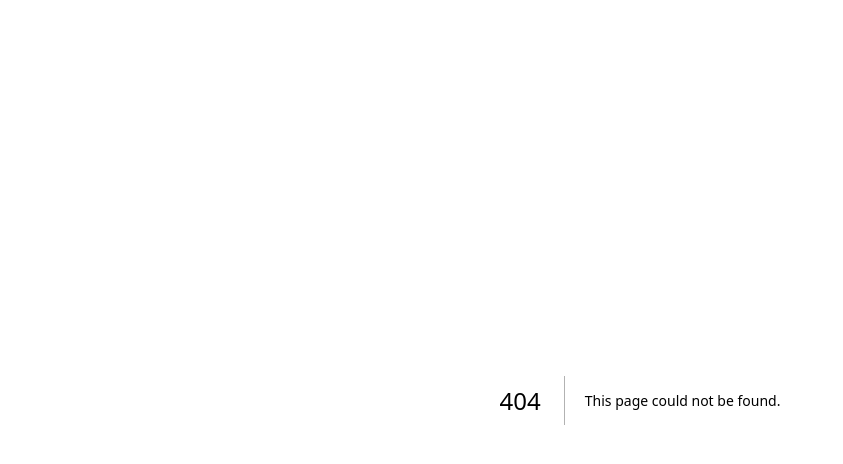
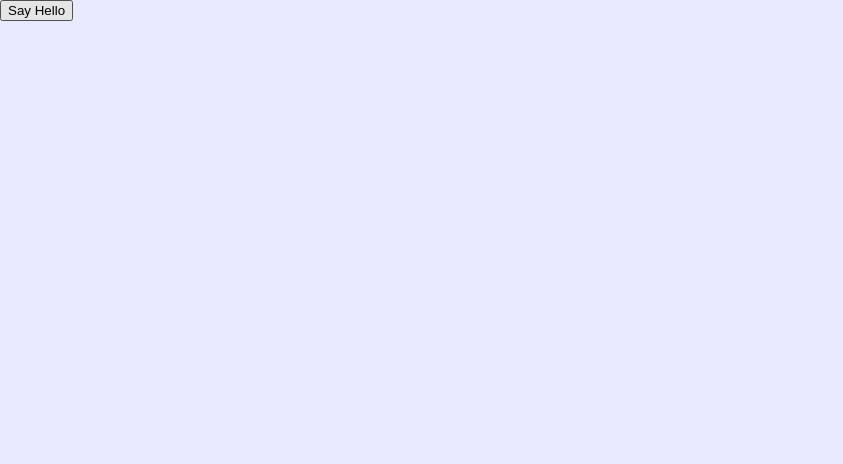
Before and after one commit to orivaldosantana/mvp_banco_talentos, a Next.js app: page /server_action_test in a window 1280 px wide. Before the commit this address had no page. Shown: the top 464 px of the page, without its empty margins (0-843 px from the left). Built offline with nearby package versions, Linux system fonts and the light colour scheme.

Commit message:
Testing the server actions concept

```diff
--- /dev/null
+++ b/app/lib/action.ts
@@ -0,0 +1,5 @@
+export const sayHello = async () => {
+  'use server'
+
+  console.log('Hello')
+}
--- /dev/null
+++ b/app/server_action_test/page.tsx
@@ -0,0 +1,13 @@
+import {sayHello} from "../lib/action"
+
+const ServerActionTestPage = () => {
+  return (
+    <div>
+      <form action={sayHello}>
+      <button>Say Hello</button>
+      </form>
+    </div>
+  )
+}
+
+export default ServerActionTestPage
```
